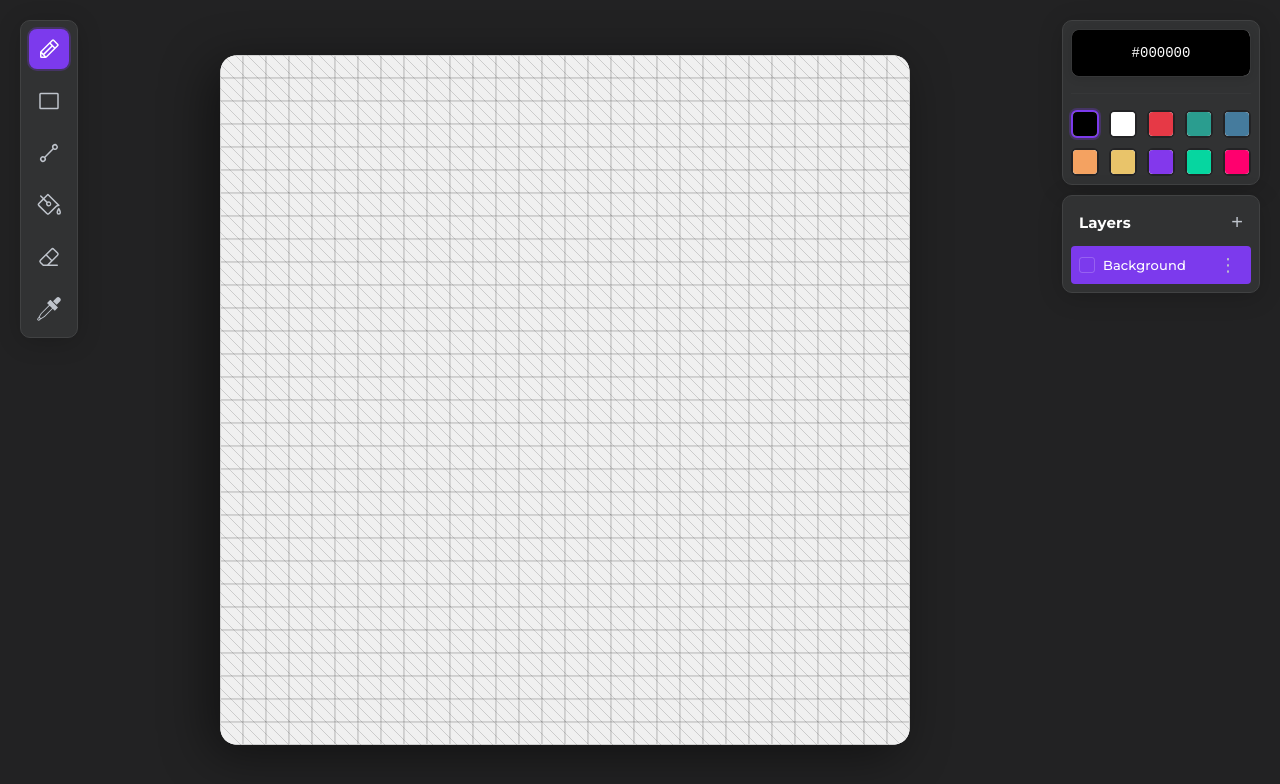
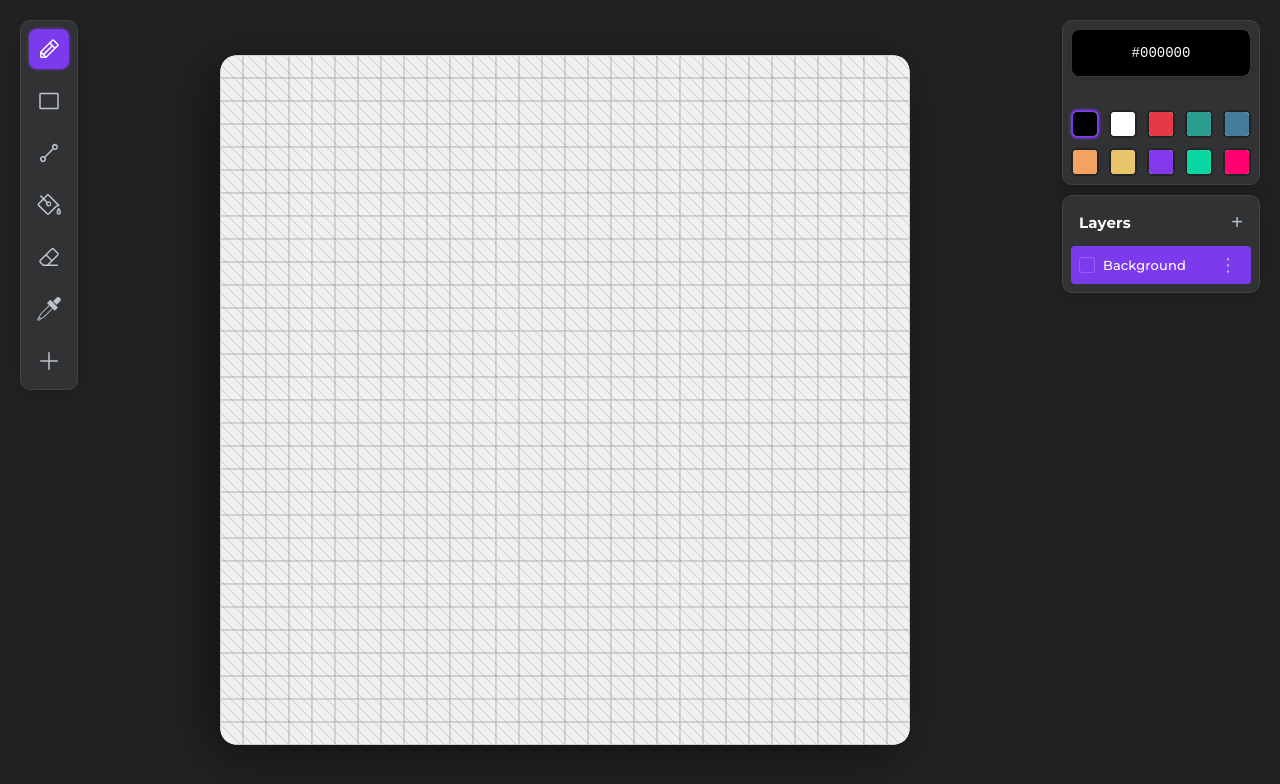
Before and after one commit to luketmillar/8bitdraw, a React (Vite) app: page / in a window 1280 px wide. Shown: the top 784 px of the page. Built offline with nearby package versions, Linux system fonts and the light colour scheme.

Commit message:
Add publish

```diff
--- a/src/components/panels/Icons.tsx
+++ b/src/components/panels/Icons.tsx
@@ -65,3 +65,14 @@ export const EyedropperIcon = () => (
     />
   </svg>
 )
+export const PublishIcon = () => (
+  <svg
+    xmlns='http://www.w3.org/2000/svg'
+    width='20'
+    height='20'
+    fill='currentcolor'
+    viewBox='0 0 256 256'
+  >
+    <path d='M224,128a8,8,0,0,1-8,8H136v80a8,8,0,0,1-16,0V136H40a8,8,0,0,1,0-16h80V40a8,8,0,0,1,16,0v80h80A8,8,0,0,1,224,128Z'></path>
+  </svg>
+)
--- a/src/components/panels/Toolbar.tsx
+++ b/src/components/panels/Toolbar.tsx
@@ -6,10 +6,19 @@ import LineTool from '../../tools/LineTool'
 import RectangleTool from '../../tools/RectangleTool'
 import styled from 'styled-components'
 import React from 'react'
-import { EraseIcon, FillIcon, LineIcon, PencilIcon, RectangleIcon, EyedropperIcon } from './Icons'
+import {
+  EraseIcon,
+  FillIcon,
+  LineIcon,
+  PencilIcon,
+  RectangleIcon,
+  EyedropperIcon,
+  PublishIcon,
+} from './Icons'
 import EventBus from '../../eventbus/EventBus'
 import EyedropperTool from '../../tools/EyedropperTool'
 import { PanelContainer } from './Panel'
+import { publishSketch } from '../../api/SketchAPI'
 
 const ToolButton = styled.button<{ selected?: boolean }>`
   background: ${({ selected }) => (selected ? '#7c3aed' : 'transparent')};
@@ -45,6 +54,17 @@ const useCurrentTool = (controller: AppController) => {
 
 const Toolbar = ({ controller }: { controller: AppController }) => {
   const tool = useCurrentTool(controller)
+
+  const handlePublish = async () => {
+    try {
+      await publishSketch(controller.getCurrentSketch())
+      alert('Sketch published successfully!')
+    } catch (error) {
+      console.error('Failed to publish sketch:', error)
+      alert('Failed to publish sketch. Please try again.')
+    }
+  }
+
   return (
     <PanelContainer>
       <ToolButton
@@ -83,6 +103,9 @@ const Toolbar = ({ controller }: { controller: AppController }) => {
       >
         <EyedropperIcon />
       </ToolButton>
+      <ToolButton onClick={handlePublish}>
+        <PublishIcon />
+      </ToolButton>
     </PanelContainer>
   )
 }
--- a/src/core/AppController.ts
+++ b/src/core/AppController.ts
@@ -74,6 +74,10 @@ export default class AppController extends BaseController<AppWorld, AppView> {
     this.world.sketch.reorderLayers(layerIds)
   }
 
+  public getCurrentSketch() {
+    return this.world.sketch
+  }
+
   protected onStart() {
     this.inputHandler.start()
     this.toolStack.start()
```
